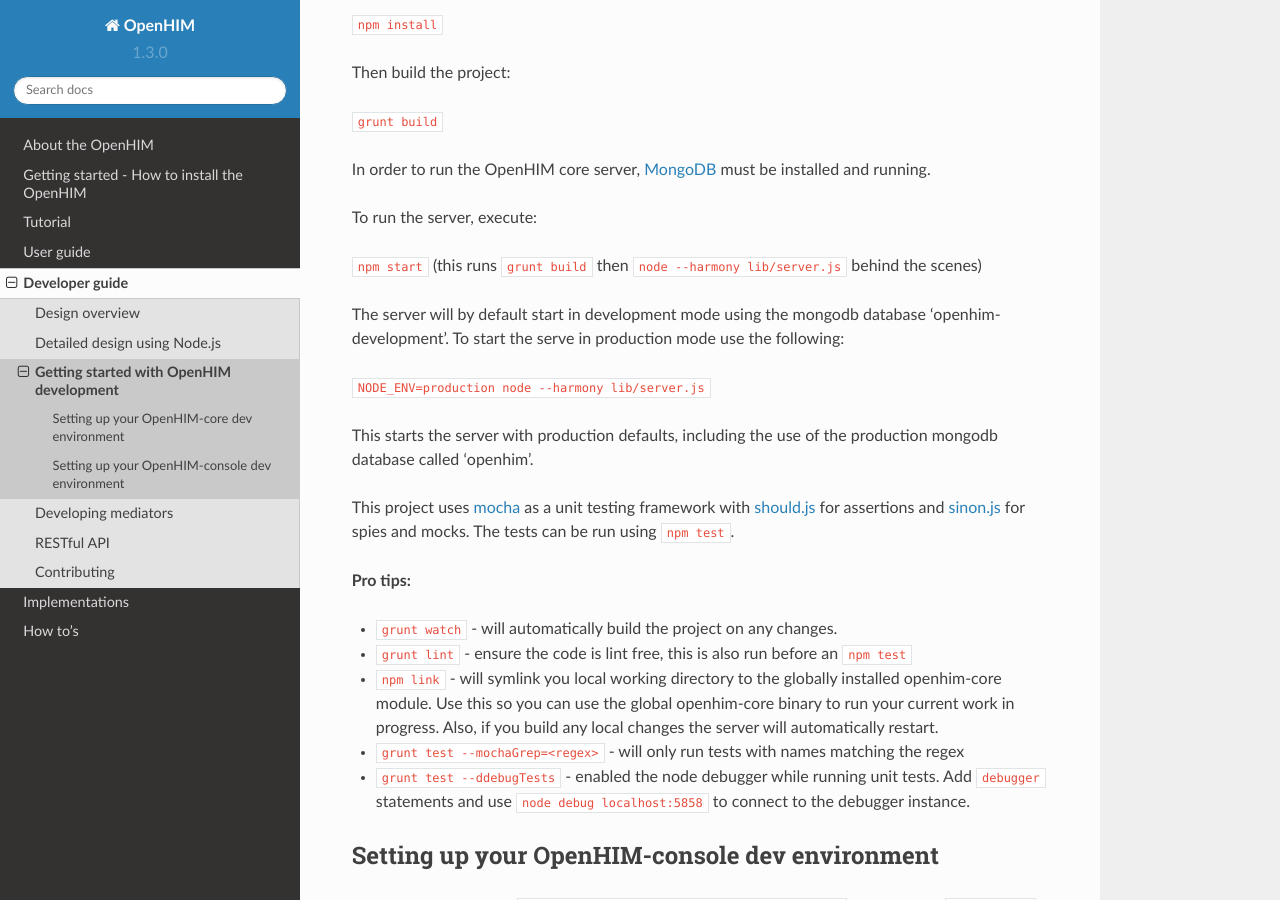
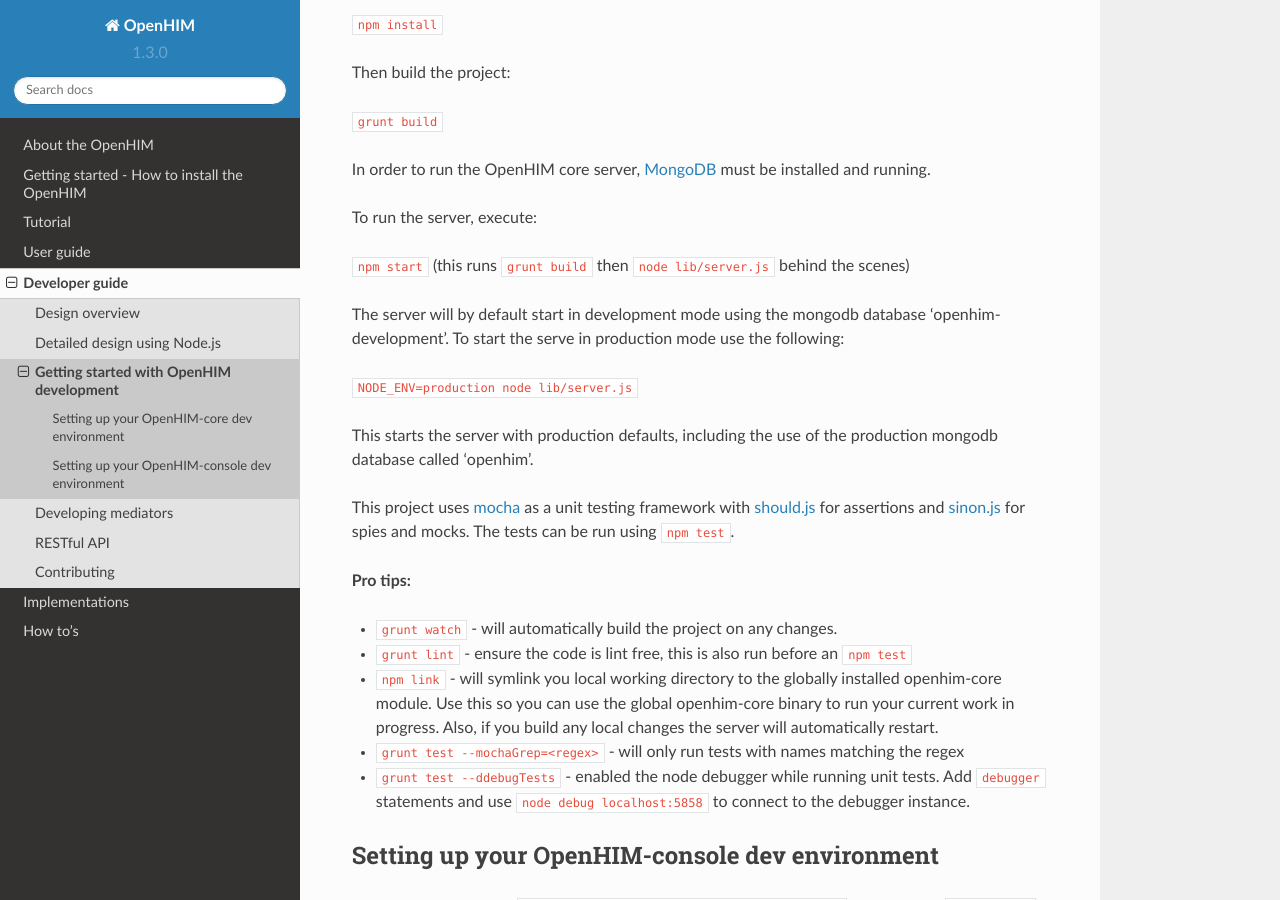
Before and after one commit to jembi/openhim-core-js, a Sphinx documentation site: the page built from docs/dev-guide/getting-started-dev.md, in a window 1280 px wide and 900 px high, scrolled down 934 px. Built offline with Sphinx 7.4.7 and the Read the Docs theme 2.0.0, drawn with Linux system fonts in a browser that asks for light colours; pages that are not in the unit, such as notebooks, are missing from menus.

Commit message:
OHM-683: Remove documentation references for the removed flag "--harmony" done in

```diff
--- a/docs/dev-guide/getting-started-dev.md
+++ b/docs/dev-guide/getting-started-dev.md
@@ -37,11 +37,11 @@
 
 To run the server, execute:
 
-`npm start` (this runs `grunt build` then `node --harmony lib/server.js` behind the scenes)
+`npm start` (this runs `grunt build` then `node lib/server.js` behind the scenes)
 
 The server will by default start in development mode using the mongodb database 'openhim-development'. To start the serve in production mode use the following:
 
-`NODE_ENV=production node --harmony lib/server.js`
+`NODE_ENV=production node lib/server.js`
 
 This starts the server with production defaults, including the use of the production mongodb database called 'openhim'.
 
```
Also changed, not shown: README.md (+2 -2 lines), docs/how-to/how-to-run-the-openhim-using-vagrant.md (+1 -1 lines), infrastructure/development/README.md.
